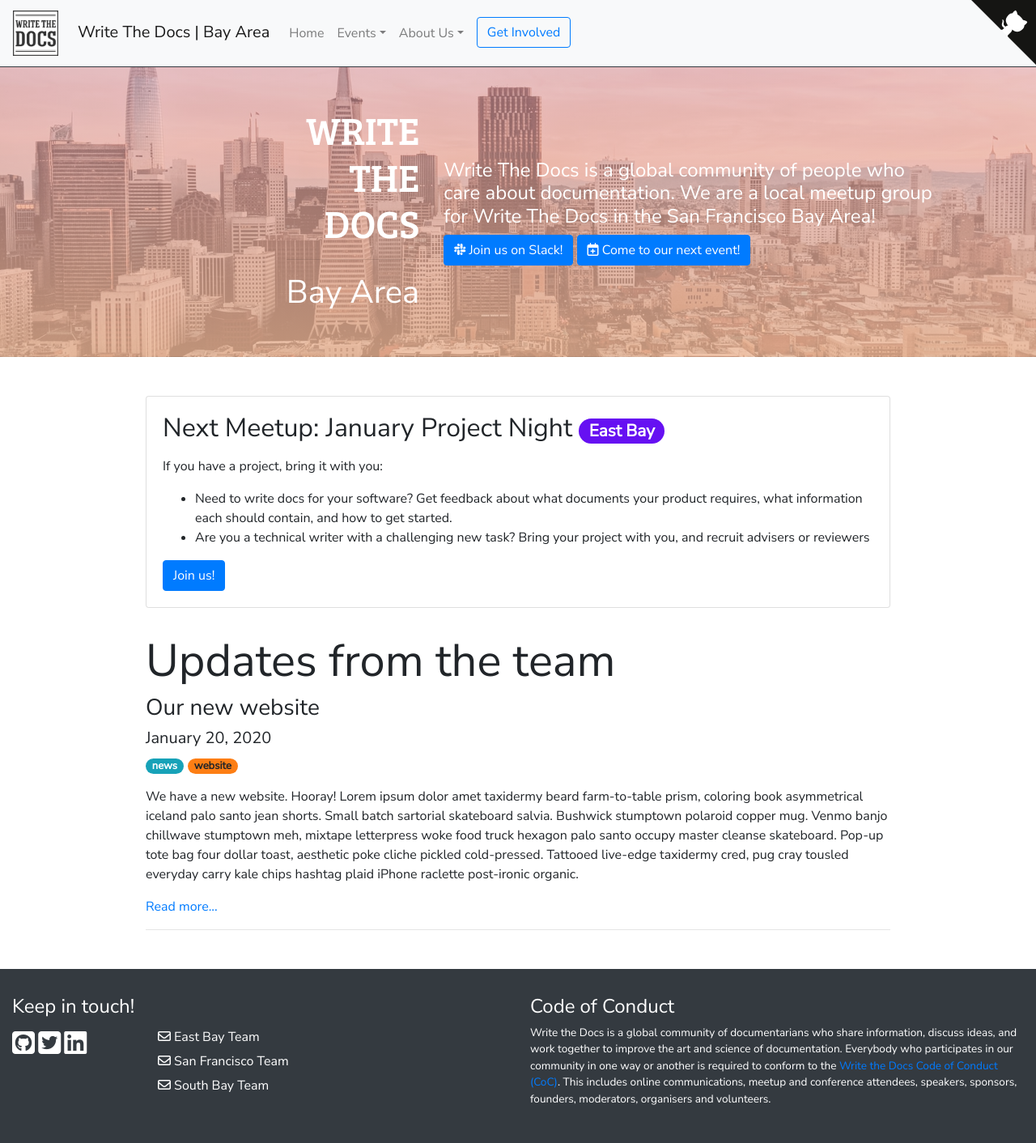
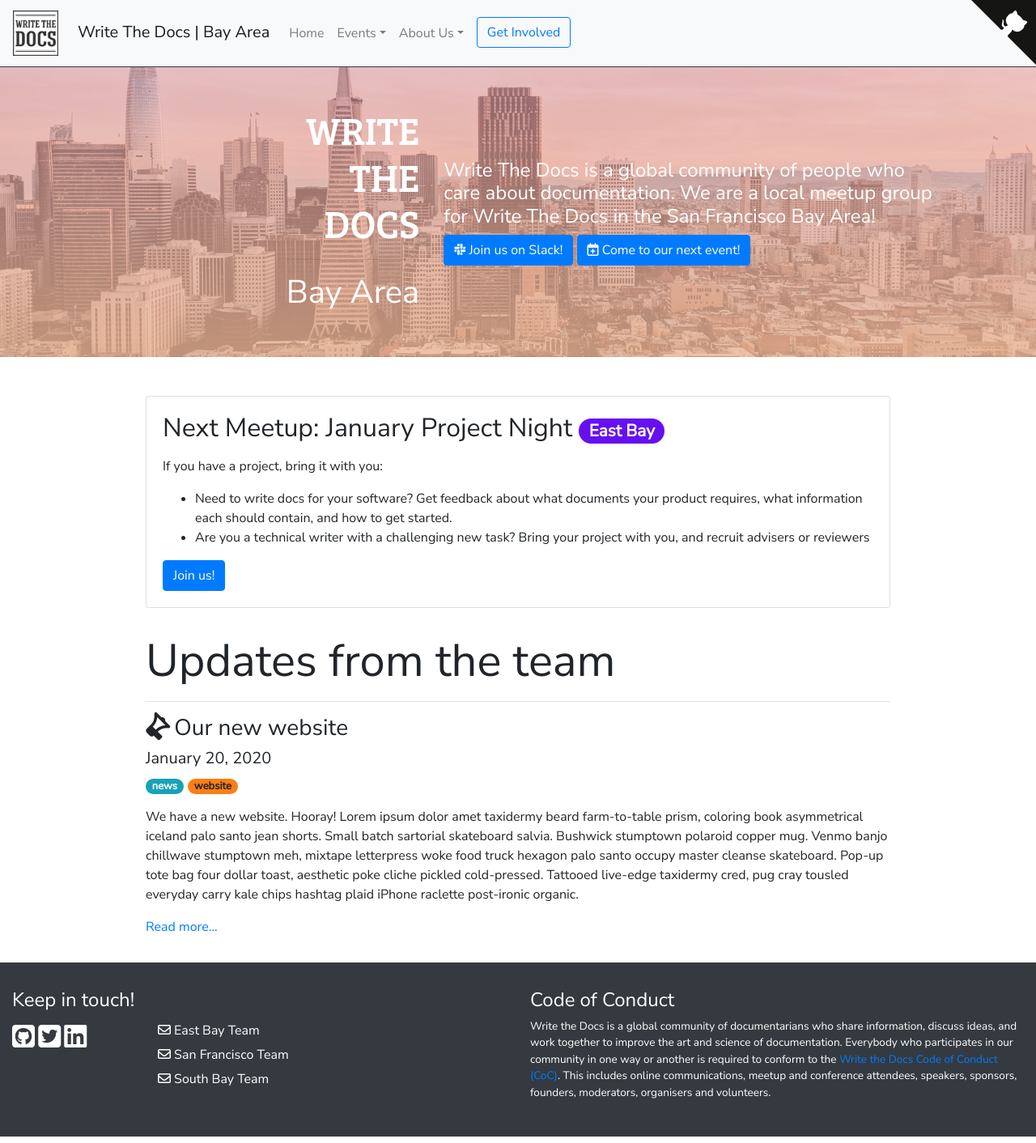
Before and after one commit to San-Francisco-Write-The-Docs/www, a Jekyll site: the page built from index.html, in a window 1280 px wide. Shown: the whole page at 81% size. Built offline with Jekyll 4.4.1, drawn with Linux system fonts in a browser that asks for light colours; nearby versions of some CDN libraries.

Commit message:
Added hr below the Updates from the team header

```diff
--- a/index.html
+++ b/index.html
@@ -37,11 +37,12 @@
             </div>
 
             <h2 class="display-4 pt-3">Updates from the team</h2>
+            <hr>
             {% assign announcements = site.announcements %}
 
             {% for announcement in announcements limit:3 %}
             {% unless announcement.listing %}
-            <h3>{{ announcement.title }}</h3>
+            <h3><i class="fas fa-bullhorn fa-rotate-315"></i> {{ announcement.title }}</h3>
             <h5>{{ announcement.announcement-date | date: "%B %d, %Y" }}</h5>
             <h5>
                 {% for tag in announcement.tags %}
@@ -50,7 +51,6 @@
             </h5>
             <p>{{ announcement.excerpt | truncatewords: 250 }}</p>
             <a href="{{ announcement.url }}">Read more...</a>
-            <hr>
             {% endunless %}
             {% endfor %}
         </div>
```
